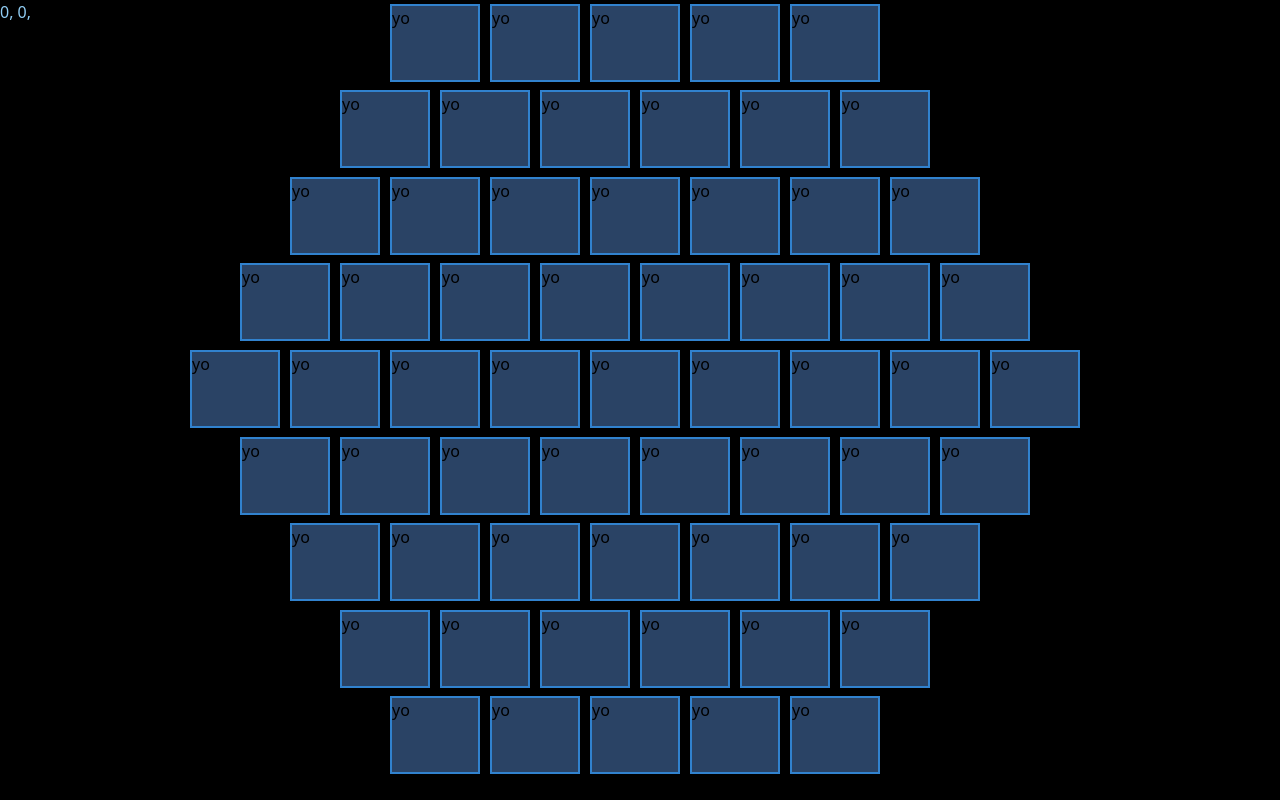
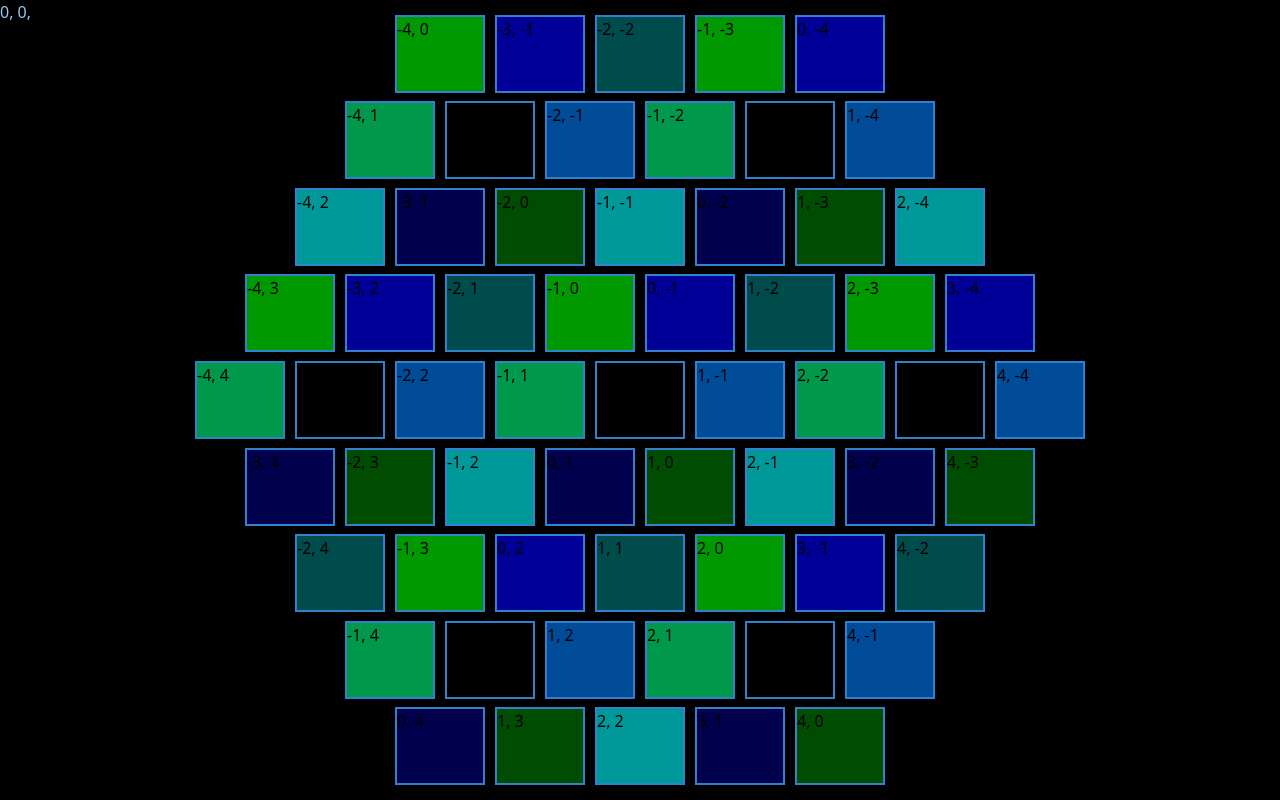
Before and after one commit to Exr0nProjects/tanks, a React (Create React App) app: page / in a window 1280 px wide. Built offline with nearby package versions, Linux system fonts and the light colour scheme.

Commit message:
dragging the board around is super glitchy

```diff
--- a/src/components/SquareHexBoard.jsx
+++ b/src/components/SquareHexBoard.jsx
@@ -1,29 +1,39 @@
 import React from 'react';
+
+import Tile from './Tile';
+
 import useWindowDimensions from '../utility/useWindowDimensions';
 import { to_rectangular } from '../utility/coords';
 
 export default function({ scale, pos_x, pos_y }) {
+    pos_x = pos_x / scale; pos_y = pos_y / scale;
+
     const { height, width } = useWindowDimensions();
     const m = Math.floor(Math.min(height, width)/2 / scale);
+
+    //const [ ph, pk ] = [ Math.round(- pos_x - 0.5 * pos_y), Math.round(pos_x - 0.5 * pos_y) ];
+    const [ ph, pk ] = [ Math.round(- pos_x - 0.5 * pos_y), Math.round(pos_x - 0.5 * pos_y) ];
+    console.log("ph", ph, "pk", pk);
 
     let positions = [];
     for (let h=-m; h<=m; h += 1) {
         for (let k=-m-Math.min(h, 0); k<=m-Math.max(h, 0); k += 1) {
-            positions.push(to_rectangular(h, k));
+            positions.push([h + ph, k + pk, ...to_rectangular(h, k)]);
         }
     }
-    return <div>
-        {positions.map(([x, y], i) => <div
-                className="absolute bg-blue-900 border-2 border-blue-600"
-                style={{
-                    marginLeft: x * scale + (width-scale)/2,
-                    marginTop: y * scale + (height-scale)/2,
-                    width: scale*0.9,
-                    height: scale*0.9 * 0.866,
-                }}
-                key={i}
-            >
-            yo
-            </div>)}
+
+        //{positions.map(([h, k, x, y], i) => <div
+        //        className="absolute bg-blue-900 border-2 border-blue-600"
+        //        key={i}
+        //    >
+        //    </div>)}
+
+    const sz_x = scale * 0.9;
+    const sz_y = scale * 0.9 * 0.866;
+
+    return <div className="absolute" style={{ marginLeft: pos_x * scale, marginTop: pos_y * scale }}>
+        {positions.map(([h, k, x, y], i) => <Tile h={h} k={k} key={i}
+            x={x*scale + (width-sz_x)/2} y={y*scale + (height-sz_y)/2}
+            scale={scale} sz_x={sz_x} sz_y={sz_y} />)}
     </div>;
 }
--- a/src/components/TankGame.jsx
+++ b/src/components/TankGame.jsx
@@ -34,7 +34,9 @@ export default function({ players }) {
     // event handlers
     function handlePointerMove(ev) {
         //console.log(ev)
-        game_dispatch({ type: 'view_pan', 'x': ev.movementX, 'y': ev.movementY, 'msg': ev.buttons });
+        if (ev.buttons === 1) {     // mouse dragging
+            game_dispatch({ type: 'view_pan', 'x': ev.movementX, 'y': ev.movementY });
+        }
     }
 
     return <div
@@ -43,6 +45,6 @@ export default function({ players }) {
             <div className="fixed">
                 <span className="text-blue-300">{game_state.view_x}, {game_state.view_y}, {game_state.msg}</span>
             </div>
-            <SquareHexBoard className="absolute" scale={100} pos_x={0} pos_y={0}/>
+            <SquareHexBoard className="absolute" scale={100} pos_x={game_state.view_x} pos_y={game_state.view_y}/>
     </div>
 }
--- /dev/null
+++ b/src/components/Tile.jsx
@@ -0,0 +1,18 @@
+import React from 'react';
+
+export default function({ h, k, x, y, sz_x, sz_y }) {
+    //const sz_x = scale * 0.9;
+    //const sz_y = scale * 0.9 * 0.866;
+
+    return <div className="absolute border-2 border-blue-600"
+                style={{
+                    marginLeft: x,
+                    marginTop: y,
+                    width: sz_x,
+                    height: sz_y,
+                    backgroundColor: `rgba(0, ${(((h%3)+3)%3)/3 * 255}, ${(((k%3)+3)%3)/3 * 255}, 0.9)`,
+                }}
+    >
+        <span className="select-none">{h}, {k}</span>
+    </div>
+}
```
